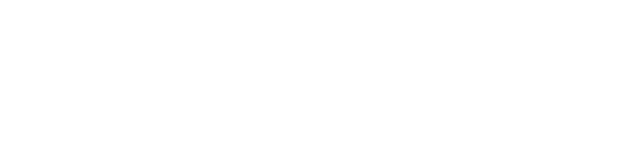
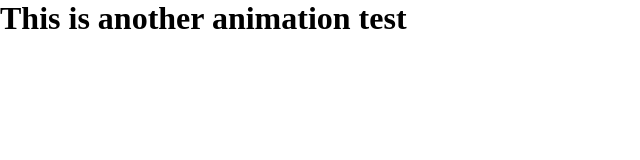
Before and after one commit to Deevyn9/Anima2, a plain HTML site: page index.html in a window 1280 px wide. Shown: the whole page, without its empty margins (0-640 px from the left). Drawn offline with Linux system fonts and the light colour scheme.

Commit message:
checking commit issue

```diff
--- a/index.html
+++ b/index.html
@@ -8,6 +8,6 @@
     <title>Anima2</title>
 </head>
 <body>
-
+    <h1>This is another animation test</h1>
 </body>
 </html>
```
